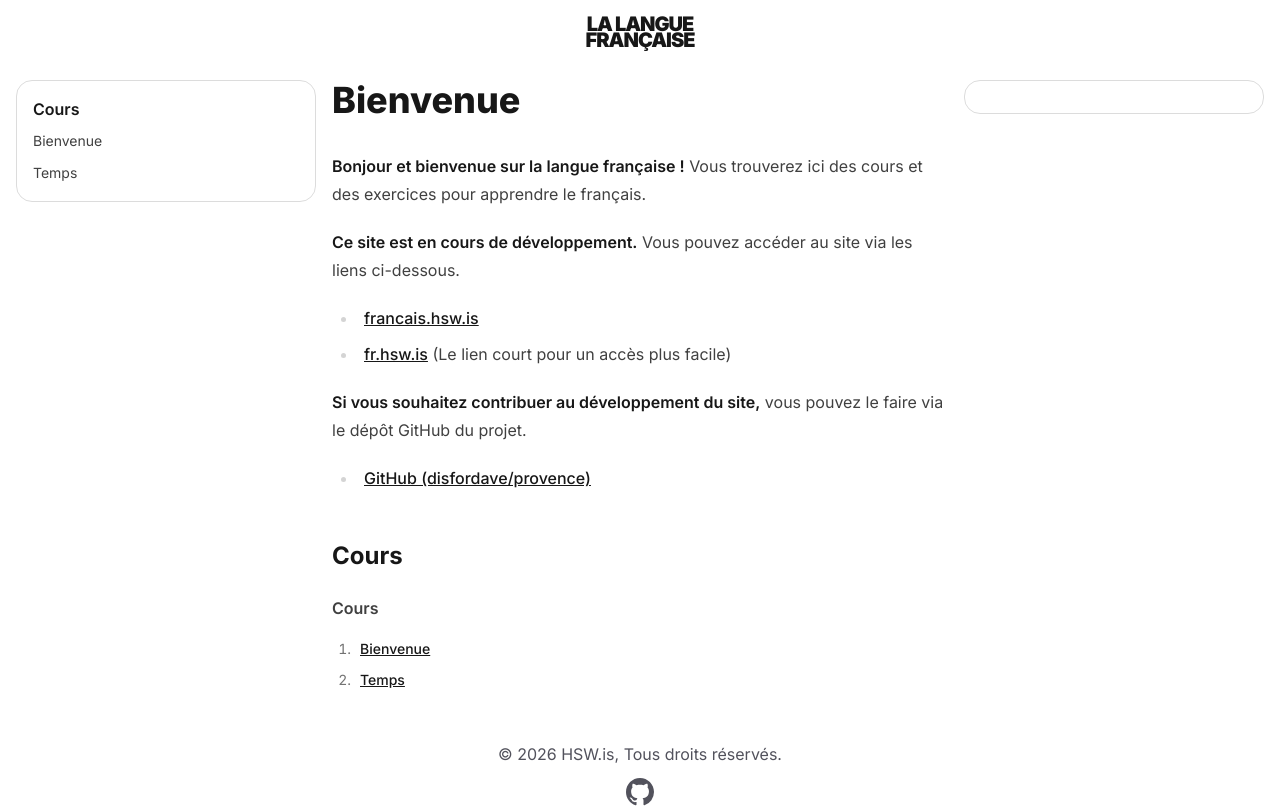
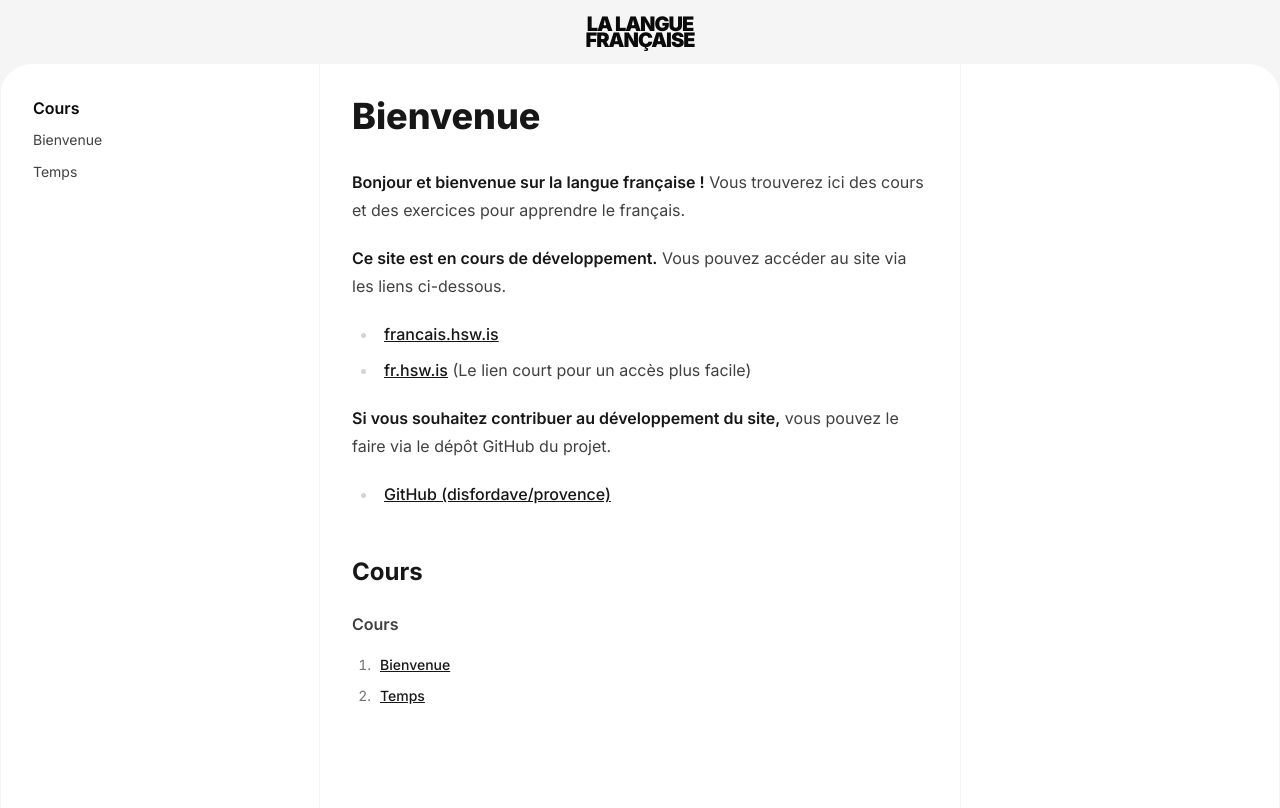
Before and after one commit to disfordave/provence, a Next.js app: page /cours/bienvenue in a window 1280 px wide. Shown: the top 808 px of the page. Built offline with nearby package versions, Linux system fonts and the light colour scheme.

Commit message:
Restyle course page layout with full-height sidebars and rounded content card

```diff
--- a/src/app/cours/[slug]/page.tsx
+++ b/src/app/cours/[slug]/page.tsx
@@ -43,20 +43,29 @@ export default async function Page({
 
   const Post = article.default;
 
+  const sidebarStyleClassName =
+    "hidden border-x border-neutral-100 dark:border-neutral-800 lg:col-span-1 lg:block";
+  const sidebarContentStyleClassName =
+    "h-screen overflow-y-auto sticky top-0 px-4 py-8 lg:px-6 xl:px-8 pb-16";
+
   return (
     <>
-      <div className="p-4 lg:grid lg:grid-cols-4 lg:gap-4">
-        <div className="hidden rounded-2xl border border-neutral-500/25 p-4 sm:sticky sm:top-4 sm:h-fit sm:max-h-[75vh] sm:overflow-y-auto lg:col-span-1 lg:block">
-          <CourseList />
+      <div className="lg:grid lg:grid-cols-4">
+        <div className={sidebarStyleClassName}>
+          <div className={sidebarContentStyleClassName}>
+            <CourseList />
+          </div>
         </div>
         <article
           data-mdx-content
-          className="prose prose-neutral dark:prose-invert prose-blockquote:font-medium prose-blockquote:not-italic prose-blockquote:prose-p:before:content-none prose-blockquote:prose-p:after:content-none prose-a:hover:no-underline prose-table:m-0 prose-table:text-nowrap col-span-2 mx-auto lg:mx-0 lg:max-w-full"
+          className="prose prose-neutral dark:prose-invert prose-blockquote:font-medium prose-blockquote:not-italic prose-blockquote:prose-p:before:content-none prose-blockquote:prose-p:after:content-none prose-a:hover:no-underline prose-table:m-0 prose-table:text-nowrap col-span-2 mx-auto px-4 py-8 lg:mx-0 lg:max-w-full lg:px-6 xl:px-8"
         >
           <Post />
         </article>
-        <div className="hidden rounded-2xl border border-neutral-500/25 p-4 sm:sticky sm:top-4 sm:h-fit sm:max-h-[75vh] sm:overflow-y-auto lg:col-span-1 lg:block">
-          <TableOfContents />
+        <div className={sidebarStyleClassName}>
+          <div className={sidebarContentStyleClassName}>
+            <TableOfContents />
+          </div>
         </div>
       </div>
       <InteractiveSidebarMenu>
--- a/src/app/globals.css
+++ b/src/app/globals.css
@@ -1,23 +1,9 @@
 @import "tailwindcss";
 @plugin "@tailwindcss/typography";
 
-:root {
-  --background: #ffffff;
-  --foreground: #171717;
-}
-
 @theme inline {
-  --color-background: var(--background);
-  --color-foreground: var(--foreground);
   --font-sans: var(--font-inter);
   --font-mono: var(--font-ibm-plex-mono);
-}
-
-@media (prefers-color-scheme: dark) {
-  :root {
-    --background: #0a0a0a;
-    --foreground: #ededed;
-  }
 }
 
 html {
@@ -26,8 +12,6 @@ html {
 }
 
 body {
-  background: var(--background);
-  color: var(--foreground);
   font-family: var(--font-sans);
   height: 100%;
 }
--- a/src/app/layout.tsx
+++ b/src/app/layout.tsx
@@ -30,9 +30,11 @@ export default function RootLayout({ children }: LayoutProps<"/">) {
       lang="fr"
       className={`${inter.variable} ${ibmPlexMono.variable} antialiased`}
     >
-      <body className="mx-auto flex max-w-345 flex-col">
+      <body className="mx-auto flex max-w-345 flex-col bg-neutral-100 text-neutral-950 dark:bg-black dark:text-neutral-50">
         <Header />
-        <main className="flex-1">{children}</main>
+        <main className="flex-1 rounded-4xl bg-white dark:bg-neutral-900">
+          {children}
+        </main>
         <Footer />
       </body>
     </html>
--- a/src/components/InteractiveSidebarMenu.tsx
+++ b/src/components/InteractiveSidebarMenu.tsx
@@ -36,7 +36,7 @@ export default function InteractiveSidebarMenu({
         aria-hidden={!isOpen}
       >
         {children}
-        <div className="h-16" aria-hidden="true"></div>
+        <div className="h-12" aria-hidden="true"></div>
       </div>
 
       <div className="">
```
